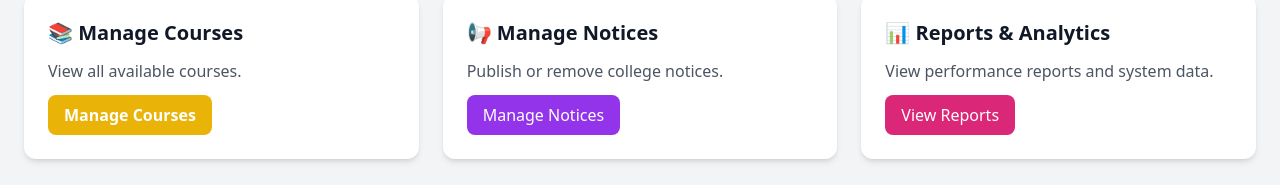
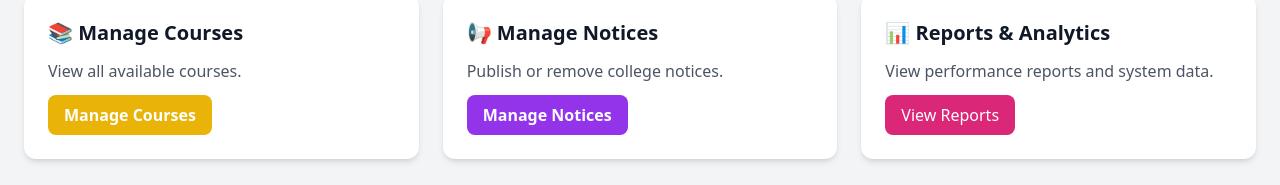
Before and after one commit to ommp07497/cms-college-management-system, a website: page adminDashboard.html in a window 1280 px wide. Shown: the part 289-474 px from the top of the page. Drawn offline with nearby package versions, Linux system fonts and the light colour scheme.

Commit message:
Update adminDashboard.html

```diff
--- a/adminDashboard.html
+++ b/adminDashboard.html
@@ -57,9 +57,10 @@
 <div class="bg-white p-6 rounded-xl shadow-md">
   <h2 class="text-xl font-semibold mb-3">📢 Manage Notices</h2>
   <p class="text-gray-600 mb-3">Publish or remove college notices.</p>
-      <button class="bg-purple-600 text-white px-4 py-2 rounded-lg hover:bg-purple-700">
+  <a href="manageNotices.html"
+     class="bg-purple-600 text-white px-4 py-2 rounded-lg hover:bg-purple-700 inline-block text-center font-semibold">
     Manage Notices
-      </button>
+  </a>
 </div>
 
     <!-- Reports & Analytics -->
```
Lines whose indentation alone changed are shown as unchanged.
